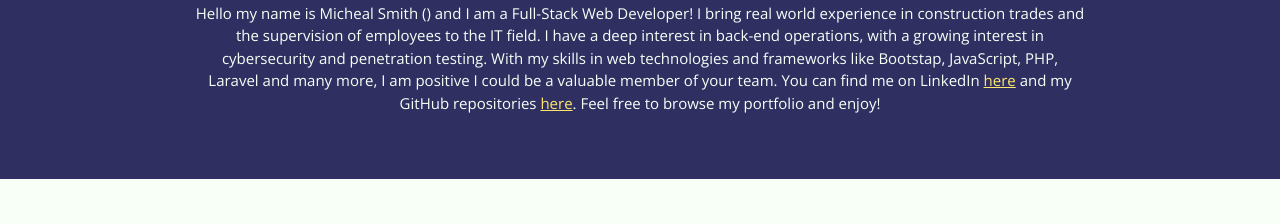
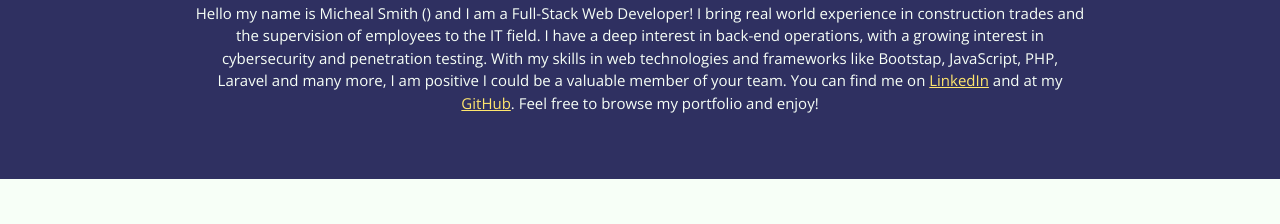
Before and after one commit to MichealGSSmith/Portfolio1, a plain HTML site: page index.html in a window 1280 px wide. Shown: the part 231-455 px from the top of the page. Drawn offline with nearby package versions, Linux system fonts and the light colour scheme; a web font is replaced by a local one.

Commit message:
add descriptive link anchirs
title says it all

```diff
--- a/index.html
+++ b/index.html
@@ -20,7 +20,7 @@
         <h1>Micheal Smith</h1>
         <h2>Full-Stack Web Developer</h2>
 
-        <p>Hello my name is Micheal Smith () and I am a Full-Stack Web Developer! I bring real world experience in construction trades and the supervision of employees to the IT field. I have a deep interest in back-end operations, with a growing interest in cybersecurity and penetration testing. With my skills in web technologies and frameworks like Bootstap, JavaScript, PHP, Laravel and many more, I am positive I could be a valuable member of your team. You can find me on LinkedIn <a href="https://linkedin.com/in/smittydevelopment" target="_blank">here</a> and my GitHub repositories <a href="https://github.com/MichealGSSmith" target="_blank">here</a>. Feel free to browse my portfolio and enjoy!</p>
+        <p>Hello my name is Micheal Smith () and I am a Full-Stack Web Developer! I bring real world experience in construction trades and the supervision of employees to the IT field. I have a deep interest in back-end operations, with a growing interest in cybersecurity and penetration testing. With my skills in web technologies and frameworks like Bootstap, JavaScript, PHP, Laravel and many more, I am positive I could be a valuable member of your team. You can find me on <a href="https://linkedin.com/in/smittydevelopment" target="_blank">LinkedIn</a> and at my <a href="https://github.com/MichealGSSmith" target="_blank">GitHub</a>. Feel free to browse my portfolio and enjoy!</p>
 
         </div>
       </header>
```
